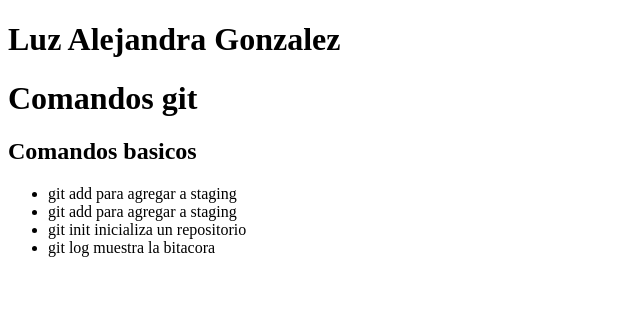
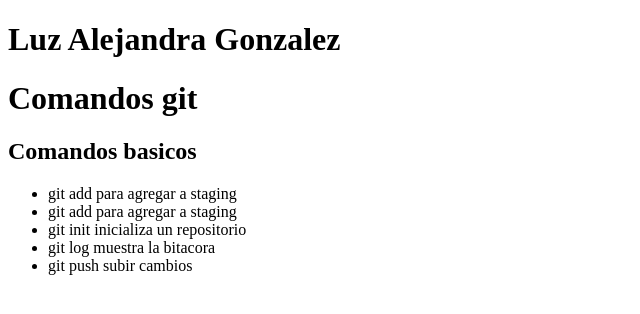
Before and after one commit to LuzGonzalez/comandos-git, a plain HTML site: page index.html in a window 1280 px wide. Shown: the whole page, without its empty margins (0-640 px from the left). Drawn offline with Linux system fonts and the light colour scheme.

Commit message:
feat:git push

```diff
--- a/index.html
+++ b/index.html
@@ -14,6 +14,7 @@
   <li>git add para agregar a staging</li>
   <li>git init inicializa un repositorio </li>
   <li>git log muestra la bitacora </li>
+    <li>git push subir cambios </li>
 </ul>
 </body>
 </html>
```
